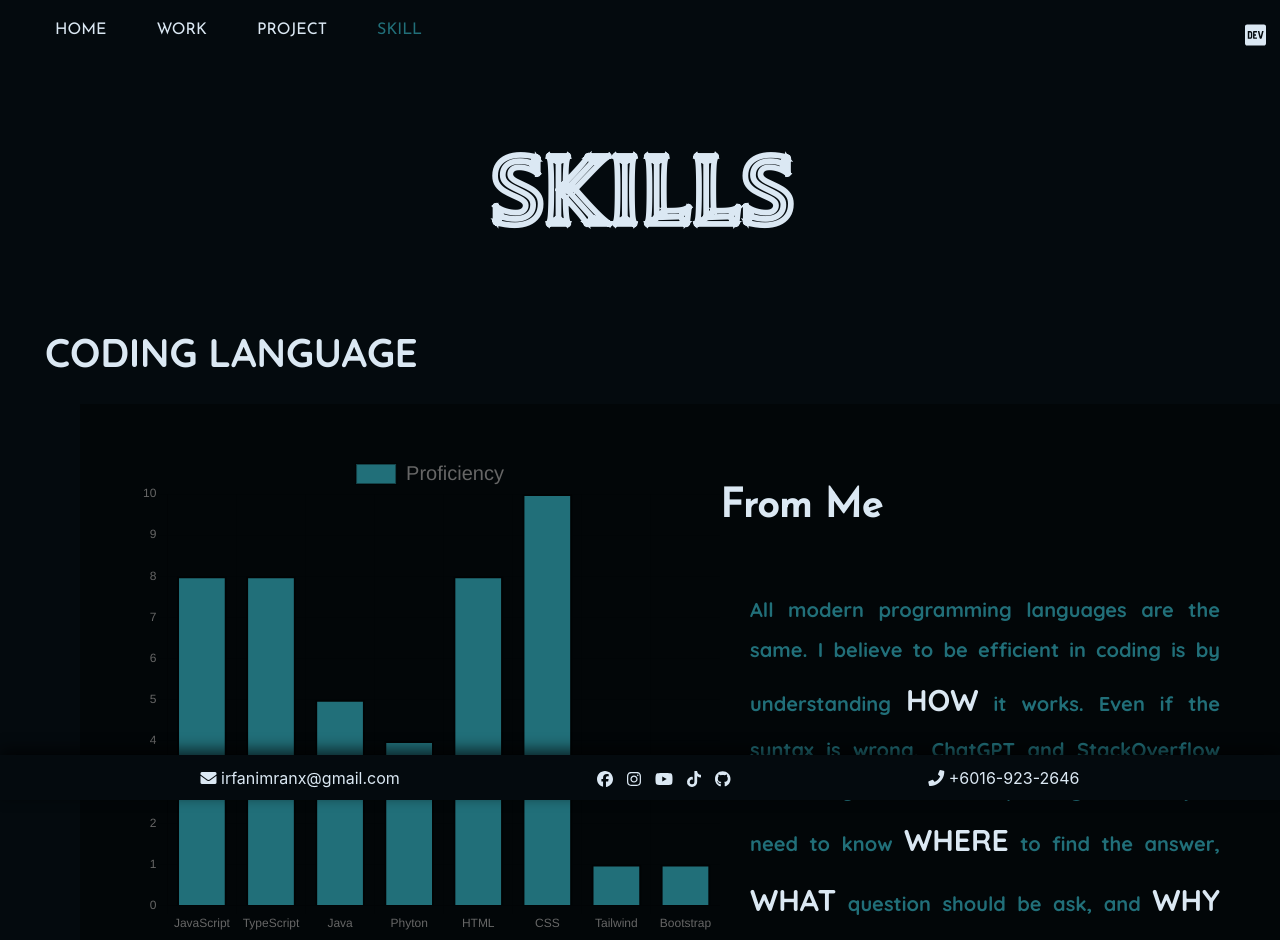
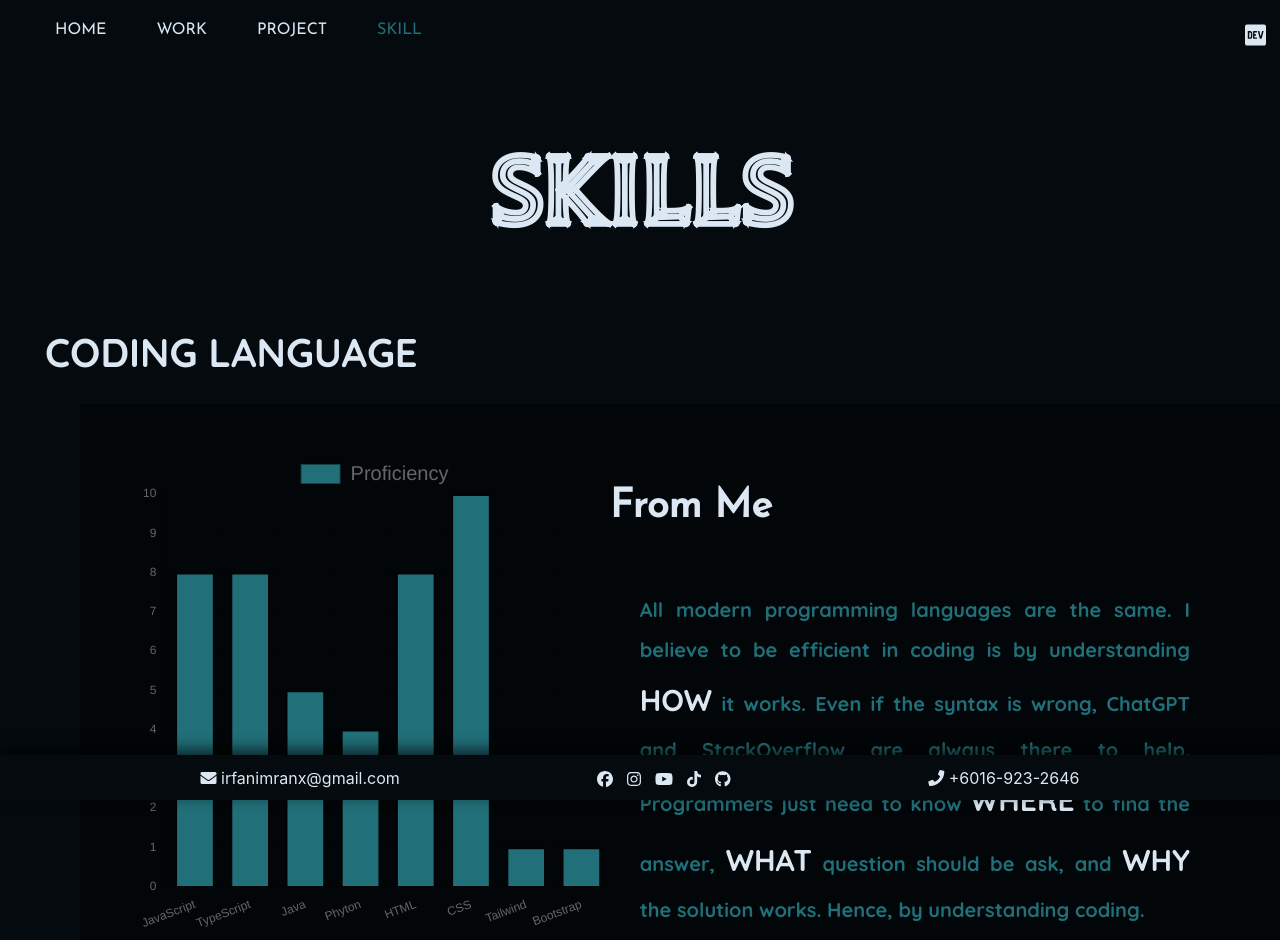
Before and after one commit to IpanXBread/project-ipan, a React (Create React App) app: page /skills in a window 1280 px wide. Shown: the top 940 px of the page. Built offline with nearby package versions, Linux system fonts and the light colour scheme.

Commit message:
fix chart width

```diff
--- a/src/css/styles.css
+++ b/src/css/styles.css
@@ -768,11 +768,12 @@ body.light-mode {
 
 .coding-container-inside {
   height: 500px;
-  width: 600px;
+  width: 675px;
 }
 
 .half-space-only {
-  width: 500px;
+  width: 800px;
+  margin-right: 40px;
 }
 
 .bar-chart {
```
